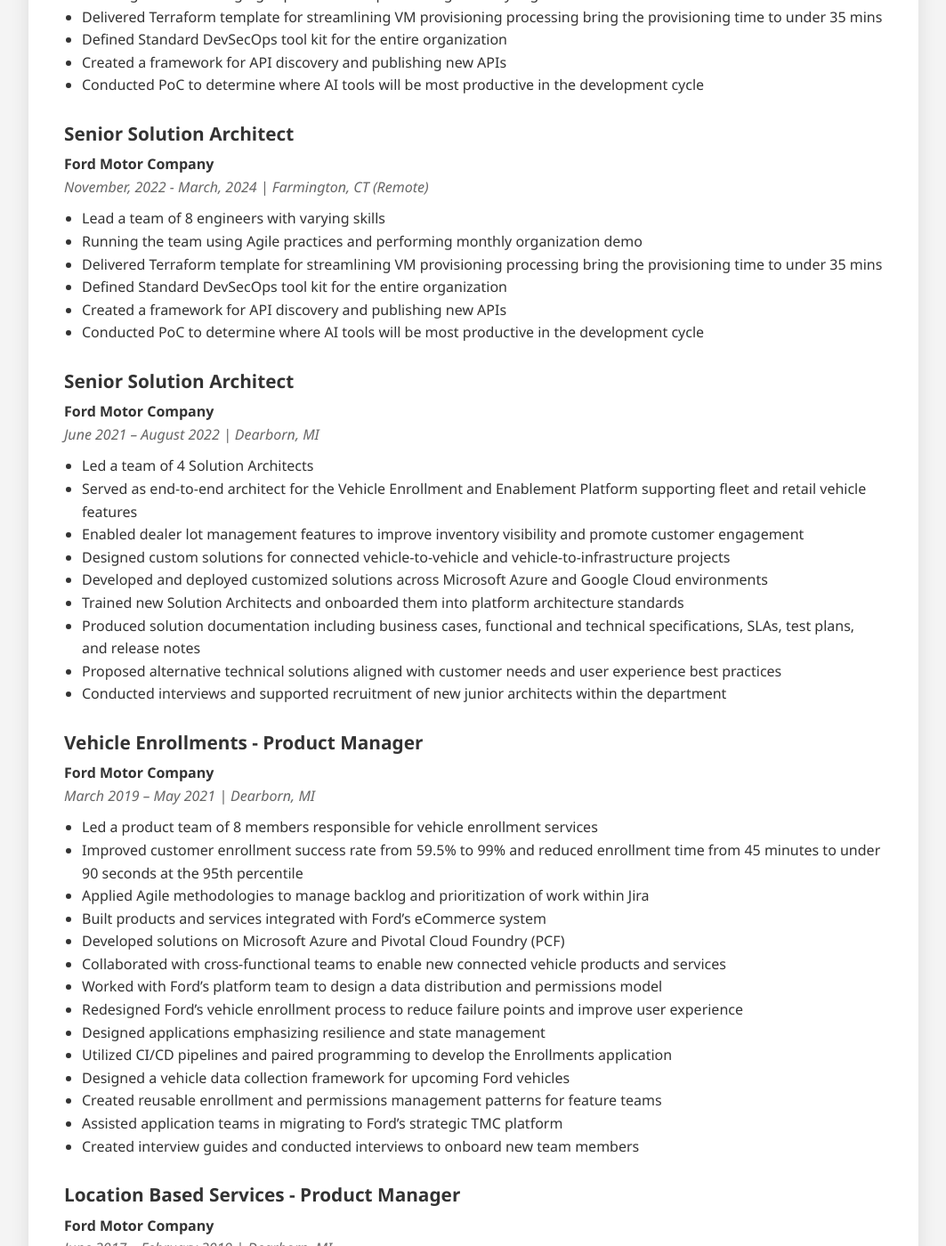
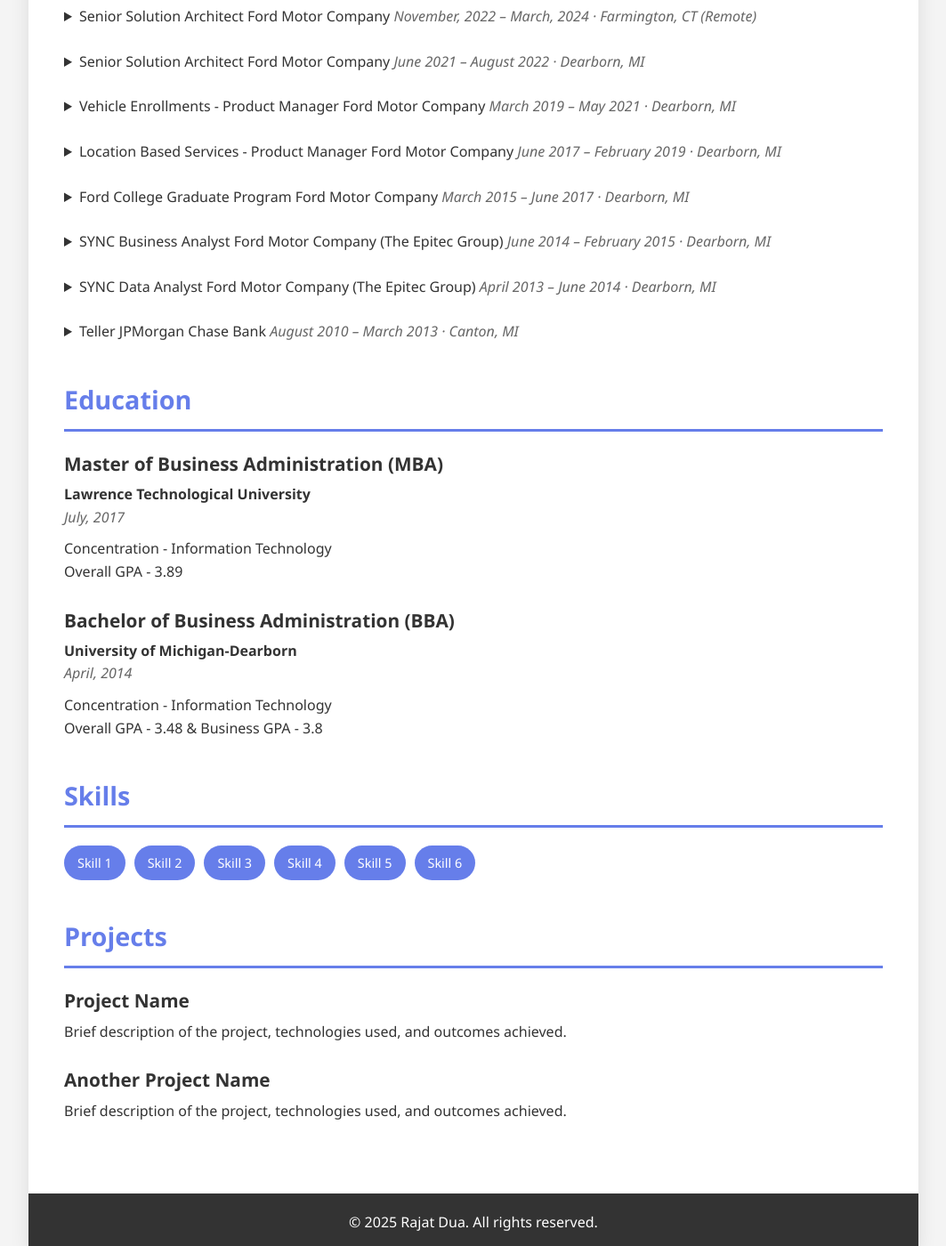
Before and after one commit to r91dua/my-portfolio, a Jekyll site: the page built from index.html, in a window 1280 px wide and 1400 px high, scrolled down 921 px. Shown: the whole window at 89% size, without its empty margins (108-1171 px from the left). Built offline with Jekyll 4.4.1, drawn with Linux system fonts in a browser that asks for light colours; some of the changed text lies outside the part shown.

Commit message:
Update experience.html
Collapseable

```diff
--- a/_includes/sections/experience.html
+++ b/_includes/sections/experience.html
@@ -1,21 +1,28 @@
 <section id="experience">
   <h2>Work Experience</h2>
 
-  <div class="experience-item">
-    <h3>Senior Manager, Enterprise Architect</h3>
-    <h4>Otis Elevator Company</h4>
-    <p class="date">March, 2024 - Present</p>
+  <details class="experience-item" open>
+    <summary>
+      <span class="role">Senior Manager, Enterprise Architect</span>
+      <span class="company">Otis Elevator Company</span>
+      <span class="date">March, 2024 – Present</span>
+    </summary>
+    <div class="details-body">
       <ul>
         <li>Spearheaded the architectural design for document management systems, enhancing efficiency and compliance.</li>
         <li>Initiated strategic planning for digital ecosystem applications, aligning technology with business goals.</li>
         <li>Led the migration of legacy applications to GitHub, streamlining development processes and improving collaboration.</li>
       </ul>
     </div>
+  </details>
 
-  <div class="experience-item">
-    <h3>DevSecOps Transformation - Lead</h3>
-    <h4>Otis Elevator Company</h4>
-    <p class="date">March, 2024 - Present | Farmington, CT (Remote)</p>
+  <details class="experience-item" open>
+    <summary>
+      <span class="role">DevSecOps Transformation - Lead</span>
+      <span class="company">Otis Elevator Company</span>
+      <span class="date">March, 2024 – Present · Farmington, CT (Remote)</span>
+    </summary>
+    <div class="details-body">
       <ul>
         <li>Lead a team of 8 engineers with varying skills</li>
         <li>Running the team using Agile practices and performing monthly organization demo</li>
@@ -25,11 +32,15 @@
         <li>Conducted PoC to determine where AI tools will be most productive in the development cycle</li>
       </ul>
     </div>
+  </details>
 
-  <div class="experience-item">
-    <h3>Senior Solution Architect</h3>
-    <h4>Ford Motor Company</h4>
-    <p class="date">November, 2022 - March, 2024 | Farmington, CT (Remote)</p>
+  <details class="experience-item">
+    <summary>
+      <span class="role">Senior Solution Architect</span>
+      <span class="company">Ford Motor Company</span>
+      <span class="date">November, 2022 – March, 2024 · Farmington, CT (Remote)</span>
+    </summary>
+    <div class="details-body">
       <ul>
         <li>Lead a team of 8 engineers with varying skills</li>
         <li>Running the team using Agile practices and performing monthly organization demo</li>
@@ -39,11 +50,15 @@
         <li>Conducted PoC to determine where AI tools will be most productive in the development cycle</li>
       </ul>
     </div>
+  </details>
 
-  <div class="experience-item">
-  <h3>Senior Solution Architect</h3>
-  <h4>Ford Motor Company</h4>
-  <p class="date">June 2021 – August 2022 | Dearborn, MI</p>
+  <details class="experience-item">
+    <summary>
+      <span class="role">Senior Solution Architect</span>
+      <span class="company">Ford Motor Company</span>
+      <span class="date">June 2021 – August 2022 · Dearborn, MI</span>
+    </summary>
+    <div class="details-body">
       <ul>
         <li>Led a team of 4 Solution Architects</li>
         <li>Served as end-to-end architect for the Vehicle Enrollment and Enablement Platform supporting fleet and retail vehicle features</li>
@@ -56,10 +71,15 @@
         <li>Conducted interviews and supported recruitment of new junior architects within the department</li>
       </ul>
     </div>
-<div class="experience-item">
-  <h3>Vehicle Enrollments - Product Manager</h3>
-  <h4>Ford Motor Company</h4>
-  <p class="date">March 2019 – May 2021 | Dearborn, MI</p>
+  </details>
+
+  <details class="experience-item">
+    <summary>
+      <span class="role">Vehicle Enrollments - Product Manager</span>
+      <span class="company">Ford Motor Company</span>
+      <span class="date">March 2019 – May 2021 · Dearborn, MI</span>
+    </summary>
+    <div class="details-body">
       <ul>
         <li>Led a product team of 8 members responsible for vehicle enrollment services</li>
         <li>Improved customer enrollment success rate from 59.5% to 99% and reduced enrollment time from 45 minutes to under 90 seconds at the 95th percentile</li>
@@ -77,11 +97,15 @@
         <li>Created interview guides and conducted interviews to onboard new team members</li>
       </ul>
     </div>
+  </details>
 
-<div class="experience-item">
-  <h3>Location Based Services - Product Manager</h3>
-  <h4>Ford Motor Company</h4>
-  <p class="date">June 2017 – February 2019 | Dearborn, MI</p>
+  <details class="experience-item">
+    <summary>
+      <span class="role">Location Based Services - Product Manager</span>
+      <span class="company">Ford Motor Company</span>
+      <span class="date">June 2017 – February 2019 · Dearborn, MI</span>
+    </summary>
+    <div class="details-body">
       <ul>
         <li>Led a product team of 10 members delivering location-based vehicle services</li>
         <li>Implemented Agile practices within the team using CA Agile Central (Rally)</li>
@@ -99,12 +123,15 @@
         <li>Provided operational support for deployed connected vehicle applications</li>
       </ul>
     </div>
+  </details>
 
-<div class="experience-item">
-  <h3>Ford College Graduate Program</h3>
-  <h4>Ford Motor Company</h4>
-  <p class="date">March 2015 – June 2017 | Dearborn, MI</p>
-
+  <details class="experience-item">
+    <summary>
+      <span class="role">Ford College Graduate Program</span>
+      <span class="company">Ford Motor Company</span>
+      <span class="date">March 2015 – June 2017 · Dearborn, MI</span>
+    </summary>
+    <div class="details-body">
       <h5>1st Rotation: Enterprise Program Management Office Consultant</h5>
       <ul>
         <li>Applied Agile practices to manage portfolio and team workload</li>
@@ -130,11 +157,15 @@
         <li>Updated program documentation for delivery teams</li>
       </ul>
     </div>
+  </details>
 
-<div class="experience-item">
-  <h3>SYNC Business Analyst</h3>
-  <h4>Ford Motor Company (The Epitec Group)</h4>
-  <p class="date">June 2014 – February 2015 | Dearborn, MI</p>
+  <details class="experience-item">
+    <summary>
+      <span class="role">SYNC Business Analyst</span>
+      <span class="company">Ford Motor Company (The Epitec Group)</span>
+      <span class="date">June 2014 – February 2015 · Dearborn, MI</span>
+    </summary>
+    <div class="details-body">
       <ul>
         <li>Developed work plans and project timelines to meet organizational goals</li>
         <li>Gathered business requirements and created high-level design documentation</li>
@@ -142,11 +173,15 @@
         <li>Presented application demos to business stakeholders</li>
       </ul>
     </div>
+  </details>
 
-<div class="experience-item">
-  <h3>SYNC Data Analyst</h3>
-  <h4>Ford Motor Company (The Epitec Group)</h4>
-  <p class="date">April 2013 – June 2014 | Dearborn, MI</p>
+  <details class="experience-item">
+    <summary>
+      <span class="role">SYNC Data Analyst</span>
+      <span class="company">Ford Motor Company (The Epitec Group)</span>
+      <span class="date">April 2013 – June 2014 · Dearborn, MI</span>
+    </summary>
+    <div class="details-body">
       <ul>
         <li>Reviewed project scorecards in Clarity to support program governance</li>
         <li>Facilitated North American IT alignment meetings for SYNC program initiatives</li>
@@ -155,11 +190,15 @@
         <li>Reviewed and maintained program financial spreadsheets</li>
       </ul>
     </div>
+  </details>
 
-<div class="experience-item">
-  <h3>Teller</h3>
-  <h4>JPMorgan Chase Bank</h4>
-  <p class="date">August 2010 – March 2013 | Canton, MI</p>
+  <details class="experience-item">
+    <summary>
+      <span class="role">Teller</span>
+      <span class="company">JPMorgan Chase Bank</span>
+      <span class="date">August 2010 – March 2013 · Canton, MI</span>
+    </summary>
+    <div class="details-body">
       <ul>
         <li>Trained new employees to ensure operational efficiency and accuracy</li>
         <li>Served as sole custodian of the teller cash dispenser</li>
@@ -169,5 +208,5 @@
         <li>Increased bank revenue by referring customers to personal banking services</li>
       </ul>
     </div>
-
+  </details>
 </section>
```
Lines whose indentation alone changed are shown as unchanged.
